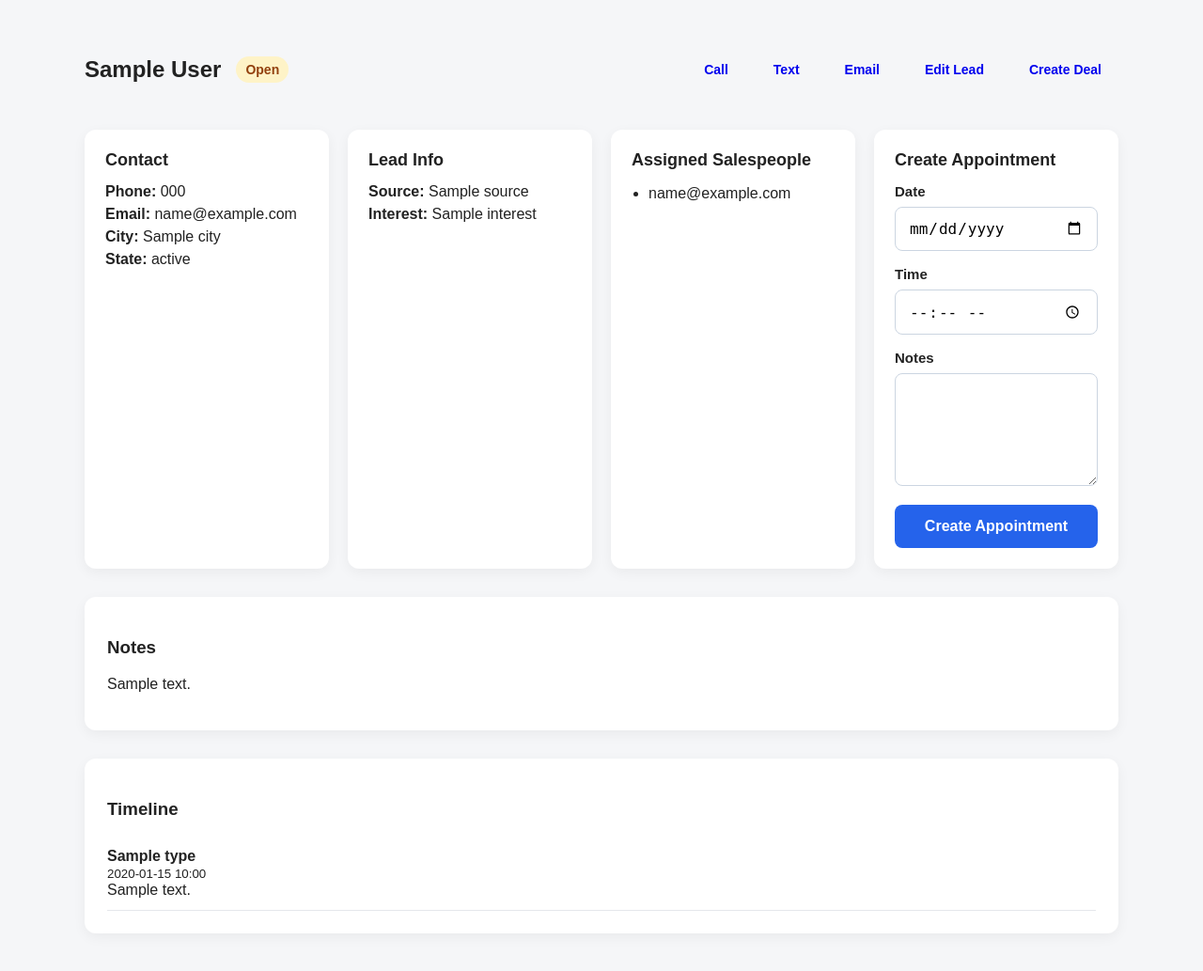
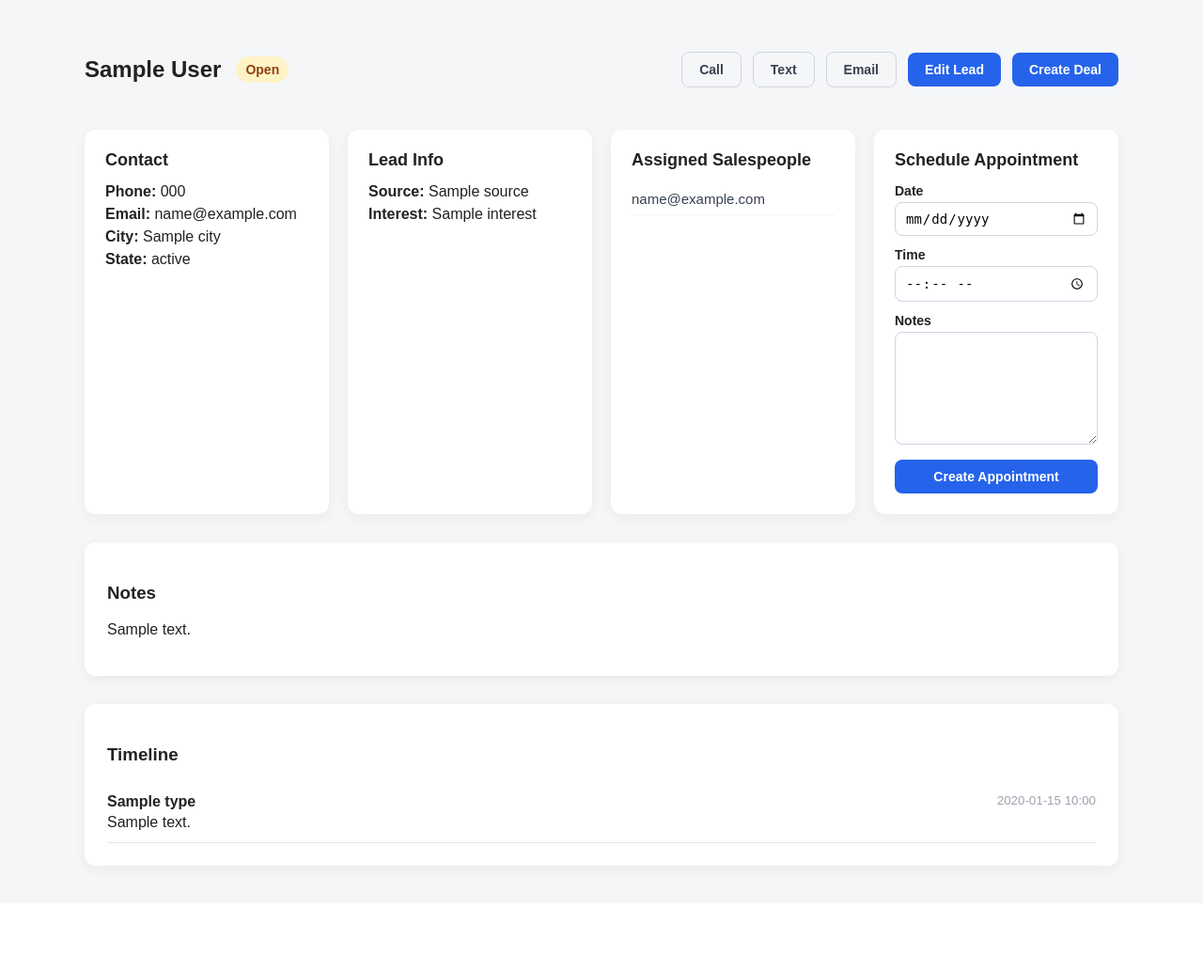
Before and after one commit to andriisyniuchenko/auto_dealer_crm, a FastAPI app: template app/templates/lead_detail.html in a window 1280 px wide. Shown: the part 130-1163 px from the top of the page at 94% size. After the commit the page ends 1060 px from the top, so only its background shows below. Run offline with FastAPI, Linux system fonts and the light colour scheme; the template is opened without the code that fills it: most values are stand-ins (such as "Sample title", 1, 10 or a date in 2020); parts of the project's set-up code (start-up, migrations or seed data) failed here and were passed over.

Commit message:
fix: redesign lead detail page — salespeople section and appointment form

```diff
--- a/app/static/style.css
+++ b/app/static/style.css
@@ -318,3 +318,122 @@ button:hover {
     border-radius: 12px;
     box-shadow: 0 4px 14px rgba(0, 0, 0, 0.05);
 }
+
+/* ── BUTTON VARIANTS ──────────────────────────────────────────────────────── */
+
+.btn-danger {
+    background: #ef4444;
+    color: white;
+}
+
+.btn-danger:hover {
+    background: #dc2626;
+}
+
+.btn-sm {
+    padding: 5px 12px;
+    font-size: 13px;
+}
+
+/* ── LEAD CARD INTERNALS ──────────────────────────────────────────────────── */
+
+.salesperson-list {
+    list-style: none;
+    padding: 0;
+    margin: 0 0 8px 0;
+}
+
+.salesperson-row {
+    display: flex;
+    align-items: center;
+    justify-content: space-between;
+    padding: 8px 0;
+    border-bottom: 1px solid #f3f4f6;
+}
+
+.salesperson-email {
+    font-size: 15px;
+    color: #374151;
+}
+
+.card-divider {
+    border: none;
+    border-top: 1px solid #e5e7eb;
+    margin: 16px 0;
+}
+
+.inline-form {
+    margin: 0;
+    padding: 0;
+    background: transparent;
+    box-shadow: none;
+    max-width: none;
+    width: auto;
+}
+
+.input-row {
+    display: flex;
+    gap: 8px;
+    align-items: center;
+}
+
+.select-inline {
+    flex: 1;
+    margin: 0;
+    font-size: 14px;
+    padding: 8px 10px;
+}
+
+.field-group {
+    margin-bottom: 12px;
+}
+
+.field-group label {
+    margin-bottom: 4px;
+    font-size: 14px;
+}
+
+.field-group input,
+.field-group textarea,
+.field-group select {
+    margin-bottom: 0;
+    font-size: 14px;
+    padding: 8px 10px;
+}
+
+.alert-error {
+    background: #fee2e2;
+    color: #b91c1c;
+    padding: 10px 14px;
+    border-radius: 8px;
+    font-size: 14px;
+    margin-bottom: 12px;
+}
+
+.text-muted {
+    color: #9ca3af;
+    font-size: 14px;
+}
+
+/* ── TIMELINE ─────────────────────────────────────────────────────────────── */
+
+.timeline-list {
+    list-style: none;
+    padding: 0;
+    margin: 0;
+}
+
+.timeline-item {
+    padding: 12px 0;
+    border-bottom: 1px solid #e5e7eb;
+}
+
+.timeline-meta {
+    display: flex;
+    justify-content: space-between;
+    margin-bottom: 4px;
+}
+
+.timeline-meta small {
+    color: #9ca3af;
+}
--- a/app/templates/lead_detail.html
+++ b/app/templates/lead_detail.html
@@ -5,26 +5,23 @@
 {% block content %}
 <div class="lead-container">
 
+    <!-- Header -->
     <div class="lead-header">
-
         <div style="display:flex; align-items:center; gap:16px;">
             <h2>{{ lead.first_name }} {{ lead.last_name }}</h2>
-
-            <span class="status-badge status-{{ lead.status }}">
-                {{ lead.status }}
-            </span>
+            <span class="status-badge status-{{ lead.status }}">{{ lead.status }}</span>
         </div>
 
         <div class="lead-actions">
-            <a href="/api/v1/leads-page/{{ lead.id }}/call" class="btn btn-edit">Call</a>
-            <a href="/api/v1/leads-page/{{ lead.id }}/text" class="btn btn-edit">Text</a>
-            <a href="/api/v1/leads-page/{{ lead.id }}/email" class="btn btn-edit">Email</a>
-            <a href="/api/v1/leads-page/{{ lead.id }}/edit" class="btn btn-edit">Edit Lead</a>
-            <a href="/api/v1/deals-page/create/{{ lead.id }}" class="btn btn-edit">Create Deal</a>
+            <a href="/api/v1/leads-page/{{ lead.id }}/call"  class="btn btn-ghost">Call</a>
+            <a href="/api/v1/leads-page/{{ lead.id }}/text"  class="btn btn-ghost">Text</a>
+            <a href="/api/v1/leads-page/{{ lead.id }}/email" class="btn btn-ghost">Email</a>
+            <a href="/api/v1/leads-page/{{ lead.id }}/edit"  class="btn btn-primary">Edit Lead</a>
+            <a href="/api/v1/deals-page/create/{{ lead.id }}" class="btn btn-primary">Create Deal</a>
+        </div>
     </div>
 
-    </div>
-
+    <!-- Info grid -->
     <div class="lead-grid">
 
         <div class="lead-card">
@@ -41,99 +38,110 @@
             <p><strong>Interest:</strong> {{ lead.interest or "-" }}</p>
         </div>
 
+        <!-- Assigned Salespeople -->
         <div class="lead-card">
             <h3>Assigned Salespeople</h3>
 
             {% if assigned_salespeople %}
-                <ul style="padding-left: 18px;">
+                <ul class="salesperson-list">
                     {% for sp in assigned_salespeople %}
                     <li class="salesperson-row">
-                            <span>{{ sp.email }}</span>
+                        <span class="salesperson-email">{{ sp.email }}</span>
 
                         {% if current_user.role in ["manager", "general_manager"] %}
                         <form method="post"
                               action="/api/v1/leads-page/{{ lead.id }}/remove-salesperson/{{ sp.id }}"
-                                  class="inline-remove-form">
-                                <button type="submit" class="remove-btn">Remove</button>
+                              class="inline-form">
+                            <button type="submit" class="btn btn-danger btn-sm">Remove</button>
                         </form>
                         {% endif %}
                     </li>
                     {% endfor %}
                 </ul>
             {% else %}
-                <p>Not assigned</p>
+                <p class="text-muted">No salespeople assigned yet.</p>
             {% endif %}
 
             {% if current_user.role in ["manager", "general_manager"] %}
+            <div class="card-divider"></div>
+
+            <h4>Add Salesperson</h4>
 
             {% if error_message %}
-                <div style="color:red; margin-bottom:12px;">
-                    {{ error_message }}
-                </div>
+            <div class="alert-error">{{ error_message }}</div>
             {% endif %}
-
-                <h3>Add Salesperson</h3>
 
             <form method="post"
                   action="/api/v1/leads-page/{{ lead.id }}/assign-salesperson"
-                      class="crm-form">
-
-                    <label>Salesperson</label>
-                    <select name="salesperson_id" required>
+                  class="inline-form">
+                <div class="input-row">
+                    <select name="salesperson_id" required class="select-inline">
                         {% for sp in all_salespeople %}
                             <option value="{{ sp.id }}">{{ sp.email }}</option>
                         {% endfor %}
                     </select>
-
-                    <button type="submit">Assign Salesperson</button>
+                    <button type="submit" class="btn btn-primary btn-sm">Assign</button>
+                </div>
             </form>
-
             {% endif %}
         </div>
 
+        <!-- Create Appointment -->
         <div class="lead-card">
-            <h3>Create Appointment</h3>
+            <h3>Schedule Appointment</h3>
 
             <form method="post"
                   action="/api/v1/appointments/create/{{ lead.id }}"
-                  class="crm-form">
+                  class="inline-form">
 
+                <div class="field-group">
                     <label>Date</label>
                     <input type="date" name="appointment_date" required>
+                </div>
 
+                <div class="field-group">
                     <label>Time</label>
                     <input type="time" name="appointment_time" required>
+                </div>
 
+                <div class="field-group">
                     <label>Notes</label>
-                <textarea name="notes"></textarea>
+                    <textarea name="notes" rows="3"></textarea>
+                </div>
 
-                <button type="submit">Create Appointment</button>
+                <button type="submit" class="btn btn-primary" style="width:100%;">
+                    Create Appointment
+                </button>
 
             </form>
         </div>
 
     </div>
 
+    <!-- Notes -->
     <div class="lead-notes">
         <h3>Notes</h3>
         <p>{{ lead.notes or "-" }}</p>
     </div>
 
+    <!-- Timeline -->
     <div class="lead-notes">
         <h3>Timeline</h3>
 
         {% if timeline %}
-            <ul style="list-style: none; padding-left: 0; margin: 0;">
+            <ul class="timeline-list">
                 {% for item in timeline %}
-                    <li style="padding: 12px 0; border-bottom: 1px solid #e5e7eb;">
-                        <strong>{{ item.type }}</strong><br>
-                        <small>{{ item.timestamp.strftime("%Y-%m-%d %H:%M") }}</small><br>
+                <li class="timeline-item">
+                    <div class="timeline-meta">
+                        <strong>{{ item.type }}</strong>
+                        <small>{{ item.timestamp.strftime("%Y-%m-%d %H:%M") }}</small>
+                    </div>
                     <span>{{ item.content or "-" }}</span>
                 </li>
                 {% endfor %}
             </ul>
         {% else %}
-            <p>No timeline items yet.</p>
+            <p class="text-muted">No timeline items yet.</p>
         {% endif %}
     </div>
 
```
Lines whose indentation alone changed are shown as unchanged.
